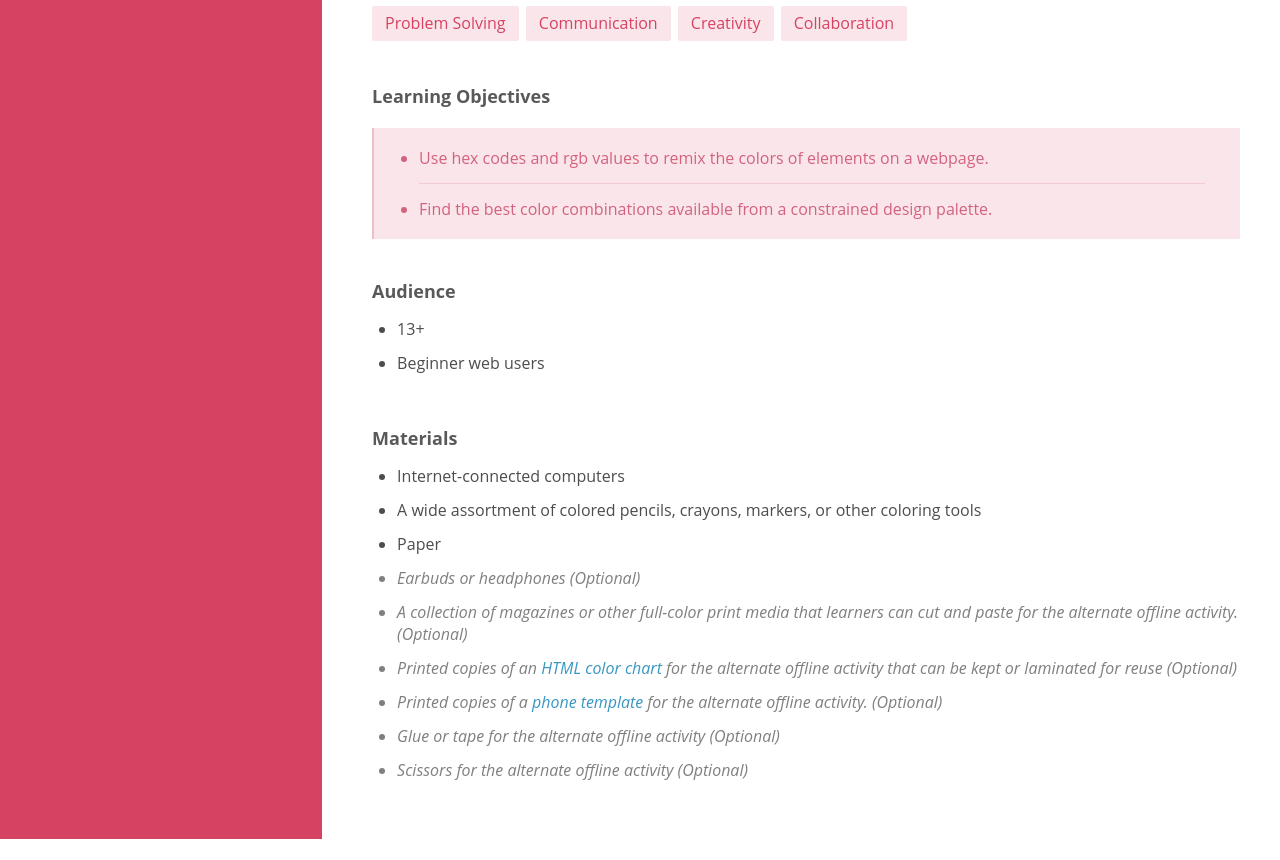
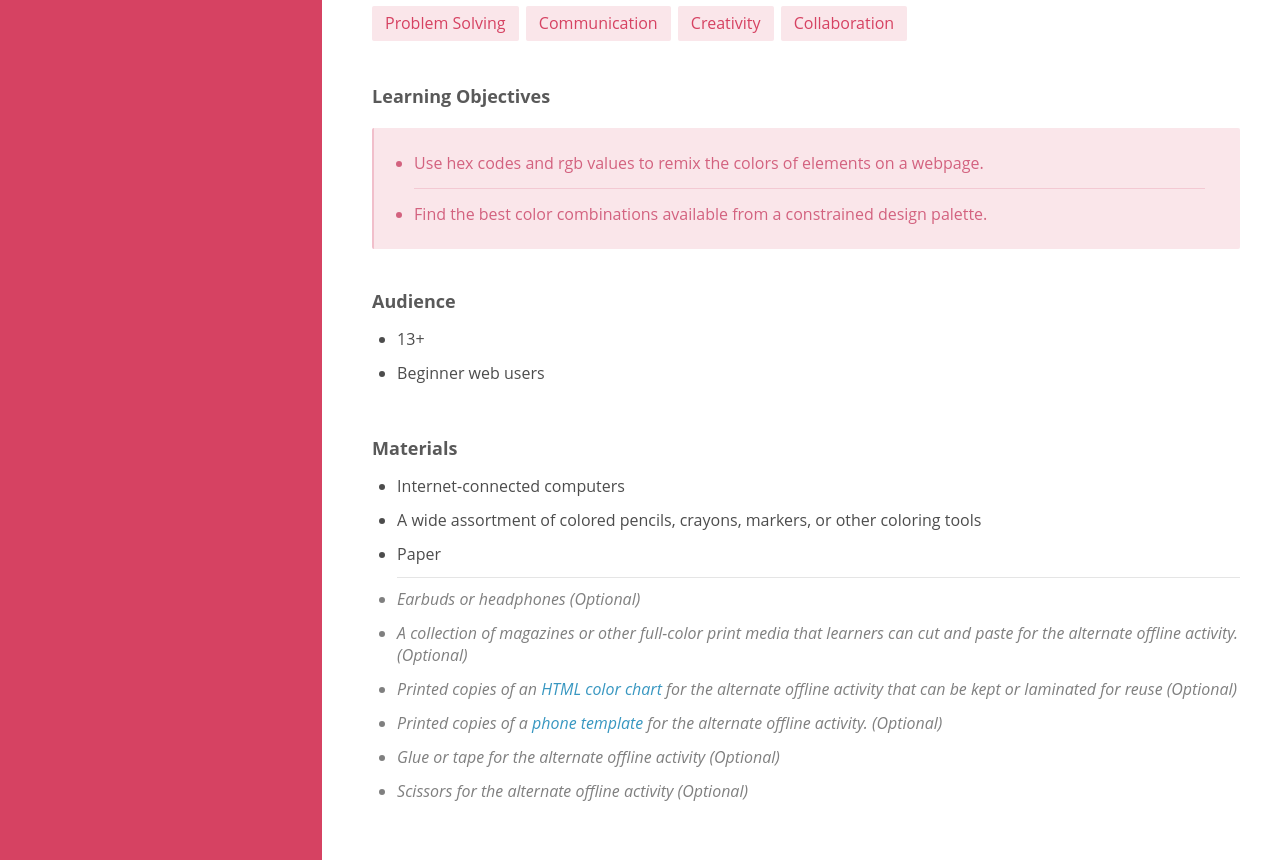
Before and after one commit to mozilla/curriculum-final, a plain HTML site: page blank-template/index.html in a window 1280 px wide. Shown: the part 652-1512 px from the top of the page. Before the commit the page ends 1491 px from the top, so only its background shows below. Drawn offline with nearby package versions, Linux system fonts and the light colour scheme.

Commit message:
Optional list styling

```diff
--- a/template-assets/css/main.css
+++ b/template-assets/css/main.css
@@ -224,6 +224,7 @@ aside .image .attribution {
   text-decoration: none;
   transition: all .1s ease-out;
   background-repeat: no-repeat;
+  border-radius: 2px;
 }
 
 aside .image .attribution i {
@@ -266,6 +267,11 @@ ul.agenda {
   padding: 0 0 12px 0;
 }
 
+.overview ul li:not(.optional) + li.optional {
+  border-top: solid 1px rgba(0,0,0,.1);
+  padding-top: 10px;
+}
+
 .overview ul li.optional {
   font-style: italic;
   color: rgba(0,0,0,.5);
@@ -274,7 +280,6 @@ ul.agenda {
 .overview ul li.optional:after {
   content: " (Optional)";
 }
-
 
 .agenda ul {
   list-style-type: disc;
@@ -325,6 +330,7 @@ figcaption {
 .time {
   color:#3fb58e;
   background: #caf6e6;
+  border-radius: 2px;
 }
 
 .total-time {
@@ -593,9 +599,9 @@ figcaption {
 ul.fancy, ol.fancy {
   background: #fae6ea;
   color: #D3627F;
+  border-radius: 2px;
   margin: 20px 0 35px 0;
-  padding: 5px 35px 5px 40px;
-  padding-left: 45px !important;
+  padding: 10px 35px 10px 40px;
   border-left: solid 2px rgba(203,35,79,.2);
 }
 
```
